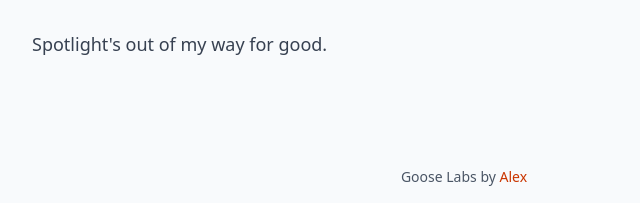
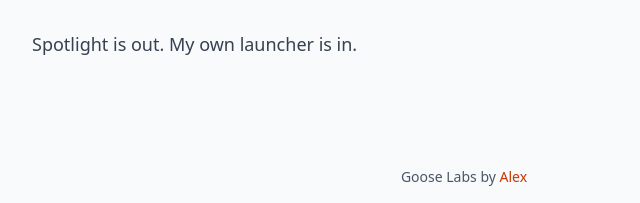
Before and after one commit to Alex-AK/goose-labs, an Astro site: page /project/replacing-spotlight in a window 1280 px wide. Shown: the part 2248-2451 px from the top of the page, 176-816 px from the left. Built offline with nearby package versions, Linux system fonts and the light colour scheme; Astro itself is replaced by a stand-in of ours.

Commit message:
docs: close the spotlight post on out and in

```diff
--- a/src/content/project/replacing-spotlight.mdx
+++ b/src/content/project/replacing-spotlight.mdx
@@ -35,4 +35,4 @@ I looked at Alfred and Raycast first. Alfred keeps its settings in a bundle the
 - **Keyboard first**: Arrow keys to move, Enter to open, Escape to close and go back to the app I was in.
 - **Local**: No account and no sync. Nothing leaves the machine.
 
-Spotlight's out of my way for good.
+Spotlight is out. My own launcher is in.
```
